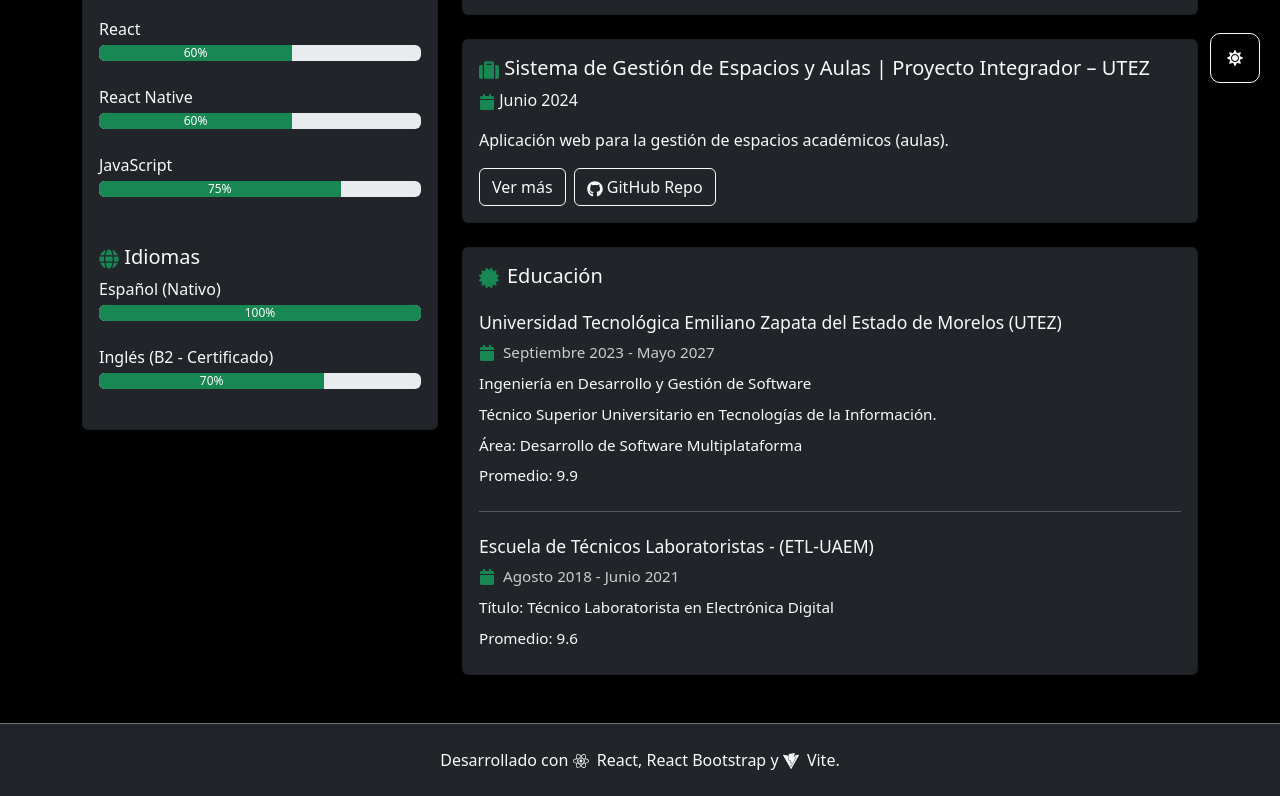
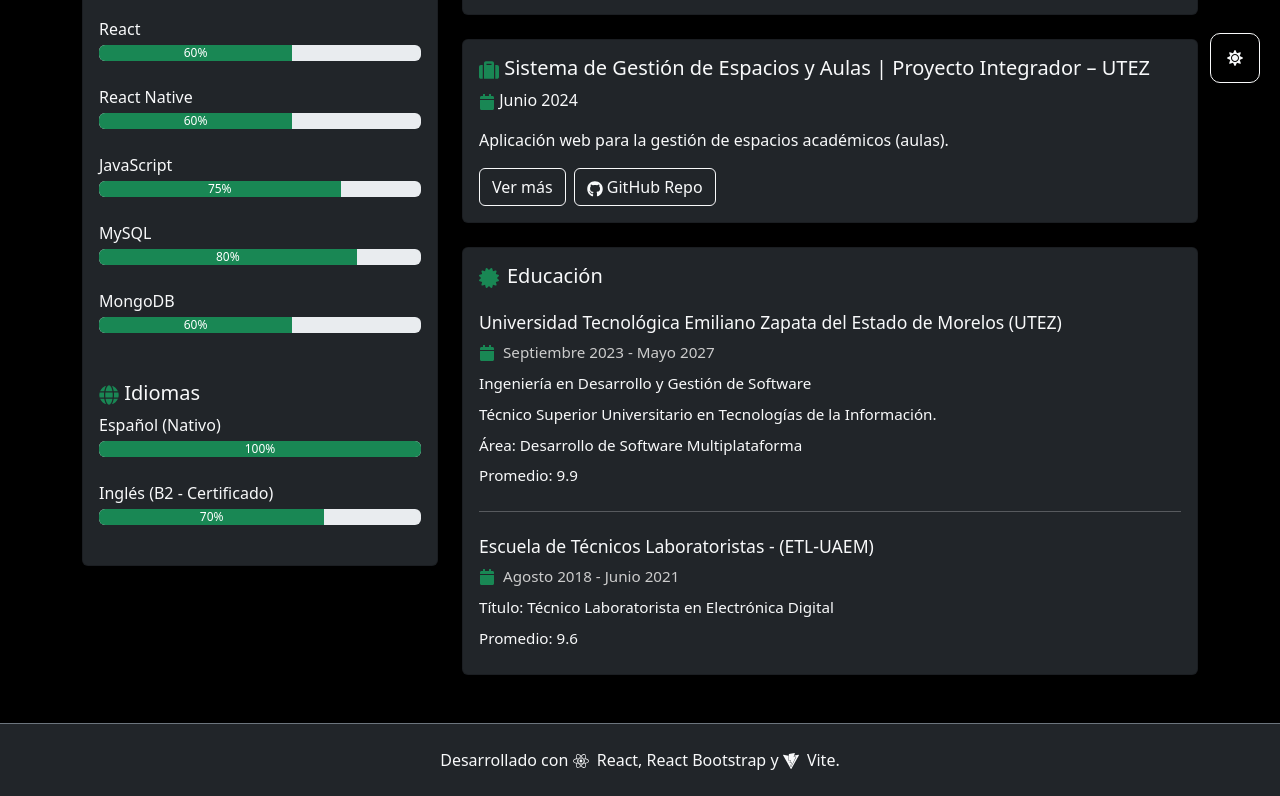
Before and after one commit to JoseLuisMirRo/portafolio-jlmr, a React (Vite) app: page / in a window 1280 px wide. Shown: the part 697-1493 px from the top of the page. Built offline with nearby package versions, Linux system fonts and the light colour scheme.

Commit message:
[UPDATE] Profilecard -> Knowledges

```diff
--- a/src/components/ProfileCard.jsx
+++ b/src/components/ProfileCard.jsx
@@ -37,6 +37,14 @@ const ProfileCard = ({ isDarkMode }) => (
         <p className="mb-1">JavaScript</p>
         <ProgressBar now={75} label="75%" variant="success" />
       </div>
+      <div className="mb-4">
+        <p className="mb-1">MySQL</p>
+        <ProgressBar now={80} label="80%" variant="success" />
+      </div>
+      <div className="mb-4">
+        <p className="mb-1">MongoDB</p>
+        <ProgressBar now={60} label="60%" variant="success" />
+      </div>
       <br />
       <h5><FaGlobe className="text-success" /> Idiomas</h5>
       <div className="mb-4">
```
